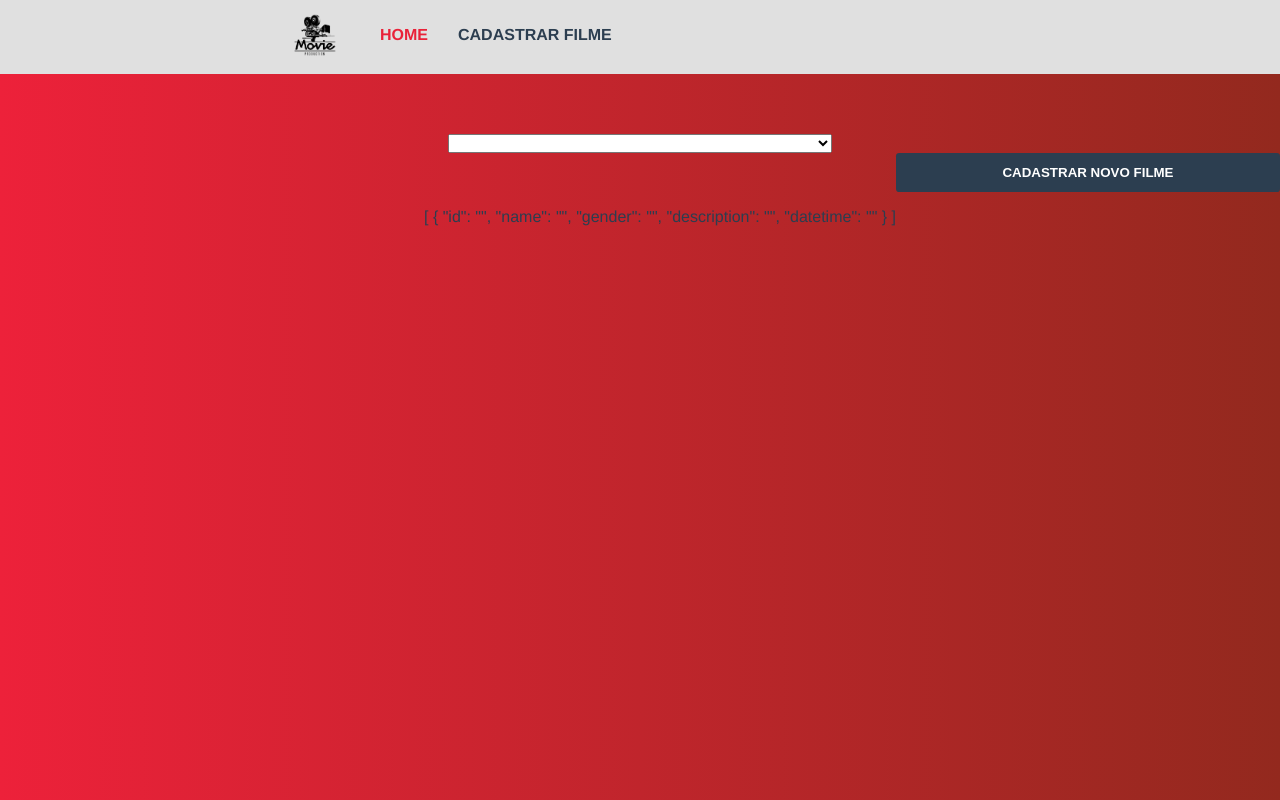
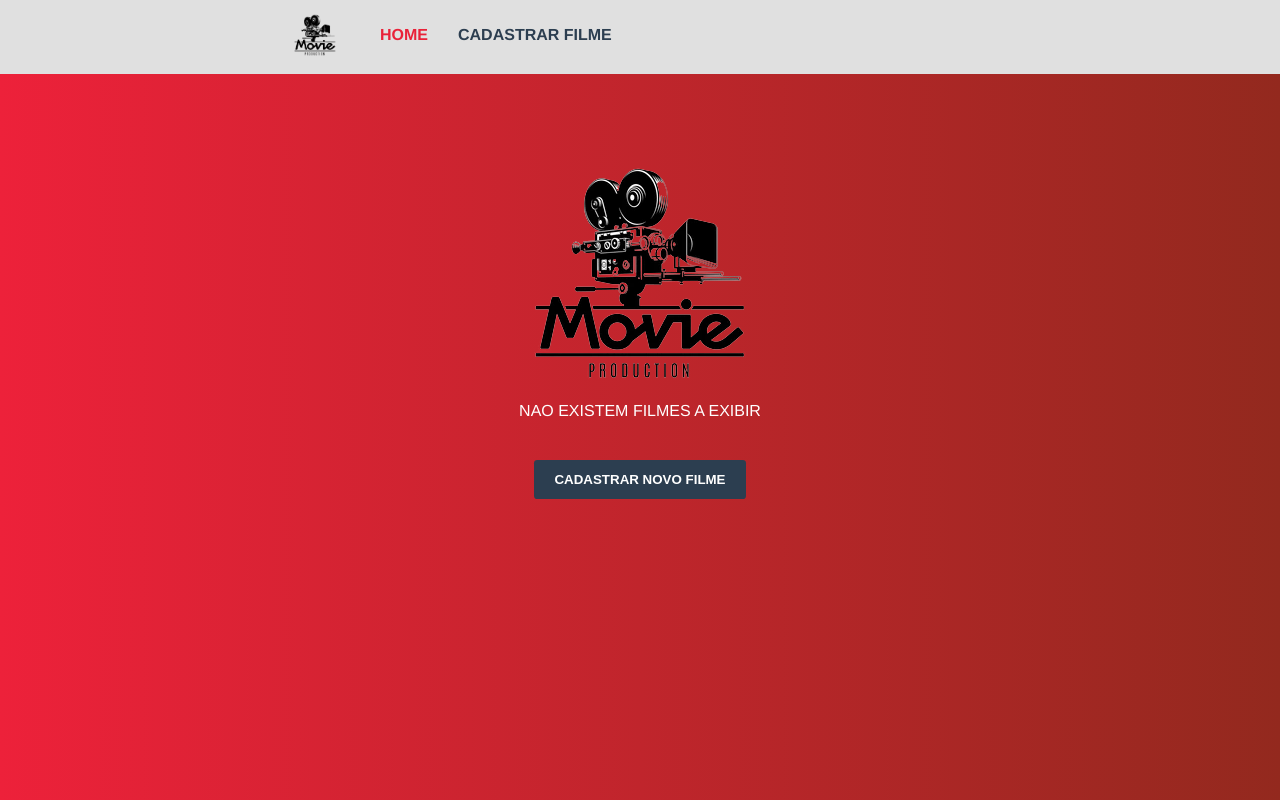
Before and after one commit to d-rocha/mymovieslist, a Vue app: page / in a window 1280 px wide. Built offline with nearby package versions, Linux system fonts and the light colour scheme; what vue-sweetalert2 would draw is missing.

Commit message:
:sparkles: Update Movies component

```diff
--- a/src/components/Movies.vue
+++ b/src/components/Movies.vue
@@ -1,54 +1,237 @@
 <template>
     <div class="container">
-        <h2>{{titleMovie}}</h2>
+        <div class="movies no-movies" v-if="movies.length == 1 ">
+            <img
+                alt="My Movies List logo"
+                title="My Movies List logo"
+                src="../assets/logo.png"
+            />
+            <span>NAO EXISTEM FILMES A EXIBIR</span>
+        </div>
 
-        <select name="moviesList" id="moviesList">
-            <option value=""></option>
-        </select>
+        <div class="control filter" v-if="movies.length > 1 ">
+            <Select title="Filtrar por Gênero" v-model="currentOption"/>
+        </div>
 
-        <router-link to="/newmovie">
-            <Button title="Cadastrar novo filme"/>
-        </router-link>
+        <div v-bind:class="movies.length > 4 ? 'movies-slide' : 'movies'" v-if="movies.length > 1 ">
+              <div class="movies-card" v-for="movie in movies" :key="movie.id">
+                <div class="card" v-if="movie.id != ''">
+                    <div class="card_image">
+                        <img src="../assets/card_image.webp" alt="Card Movie" />
+                    </div>
 
-        <ul class="movies">
-            <li @for="movie in movies">{{movies}}</li>
-        </ul>
+                    <div class="gender-movie">
+                        <span>
+                            {{movie.gender}}
+                        </span>
+                    </div>
+                    <div class="title-movie">
+                        <p>
+                            {{movie.name}}
+                        </p>
+                    </div>
+
+                    <div class="description-movie">
+                        <p>
+                            {{movie.description}}
+                        </p>
+                    </div>
+
+                    <div class="card-footer clearfix">
+                        <div class="one-third date-movie">
+                            <div class="created-at">
+                                <span>
+                                    Criado em:
+                                </span>
+                            </div>
+                            <div class="stat-value date-value">
+                                <span>
+                                    {{movie.datetime}}
+                                </span>
+                            </div>
+                        </div>
+                    </div>
+                </div>
+            </div>
+        </div>
+
+        <div class="action">
+            <router-link to="/newmovie">
+                <Button title="Cadastrar novo filme"/>
+            </router-link>
+        </div>
     </div>
 
 </template>
 
 <style>
+    *::-webkit-scrollbar {
+        width: 12px;
+    }
+    *::-webkit-scrollbar-track {
+        background: transparent;
+    }
+    *::-webkit-scrollbar-thumb {
+        background-color: #2c3e50;
+        border-radius: 20px;
+    }
     .container {
         display: flex;
         flex-direction: column;
         margin: 0 auto;
+        width: 50%;
     }
-    .container select, .container button {
+    .container {
+        color: #fff;
+        text-transform: uppercase;
+    }
+    .container .no-movies {
+        display: flex;
+        flex-direction: column;
+        align-items: center;
+        margin: 50px 0 20px;
+    }
+    .container select {
         width: 30%;
         margin: 0 auto;
     }
-    ul li {
-        list-style: none;
+    .container button {
+        width: 3
+        0%;
+        margin: 0 auto;
+    }
+    .container .action a {
+        display: flex;
+        width: 100%;
+    }
+    .container .action a  button:hover {
+        color: #2c3e50;
+        background-color: #fff;
+    }
+    .movies {
+        display: flex;
+        margin-bottom: 30px;
+        padding-bottom: 20px;
+    }
+    .movies-slide {
+        display: flex;
+        margin-bottom: 30px;
+        padding-bottom: 20px;
+        overflow: hidden;
+        overflow-x: scroll;
+    }
+    .movies-card {
+        padding-top: 30px;
+        margin: 0 0 30px 20px;
+    }
+    .movies-card:focus {
+        outline: 0;
+    }
+    .card {
+        background: white;
+        width: 300px;
+        display: inline-block;
+        margin: auto;
+        border-radius: 19px;
+        position: relative;
+        text-align: center;
+        box-shadow: -1px 15px 30px -12px black;
+        z-index: 9999;
+    }
+    .card_image {
+        position: relative;
+        height: 230px;
+        margin-bottom: 35px;
+        border-top-left-radius: 14px;
+        border-top-right-radius: 14px;
+    }
+    .card_image img {
+        position: absolute;
+        top: 0px;
+        left: 0px;
+        width: 300px;
+        border-top-right-radius: 15px;
+        border-top-left-radius: 15px;
+    }
+    .gender-movie {
+        text-transform: uppercase;
+        font-size: 12px;
+        font-weight: 700;
+        margin-bottom: 3px;
+        color: #ec9b3b;
+    }
+    .title-movie {
+        font-size: 16px;
+        color: black;
+        font-weight: 900;
+        margin-bottom: 5px;
+    }
+    .description-movie {
+        height: 90px;
+        padding: 10px 20px;
+        margin-bottom: 20px;
+    }
+    .description-movie p {
+        display: -webkit-box;
+        font-size: 14px;
+        color: #d23f32;
+        overflow: hidden;
+        word-break: break-all;
+        -webkit-line-clamp: 5;
+        -webkit-box-orient: vertical;
+    }
+    .card-footer {
+        background: #d23f32;
+    }
+    .card-footer {
+        color: white;
+        font-weight: 700;
+        border-bottom-left-radius: 14px;
+        border-bottom-right-radius: 14px;
+    }
+    .card-footer .date-movie {
+        padding: 20px 15px;
+    }
+    .card-footer .created-at {
+        position: relative;
+        font-size: 14px;
+        margin-bottom: 10px;
+    }
+    .card-footer .date-value {
+        text-transform: uppercase;
+        font-weight: 400;
+        font-size: 12px;
+    }
+    .card-footer .no-border {
+        border-right: none;
+    }
+    .clearfix:after {
+        visibility: hidden;
+        display: block;
+        font-size: 0;
+        content: " ";
+        clear: both;
+        height: 0;
     }
 </style>
 
 <script>
-import Button from '@/components/Button.vue'
+    import Select from '@/components/Select.vue';
+    import Button from '@/components/Button.vue';
+
     export default {
         name: 'Movies',
         components: {
+            Select,
             Button
         },
         props: {
             titleMovie: String
         },
-        data() {
-            return { movie: {} };
-        },
         computed: {
             movies() {
-                return this.$store.state.movies;
+                return this.$store.getters.movies;
             }
-        },
+        }
     }
 </script>
```
Also changed, not shown: src/assets/card_image.webp (added).
